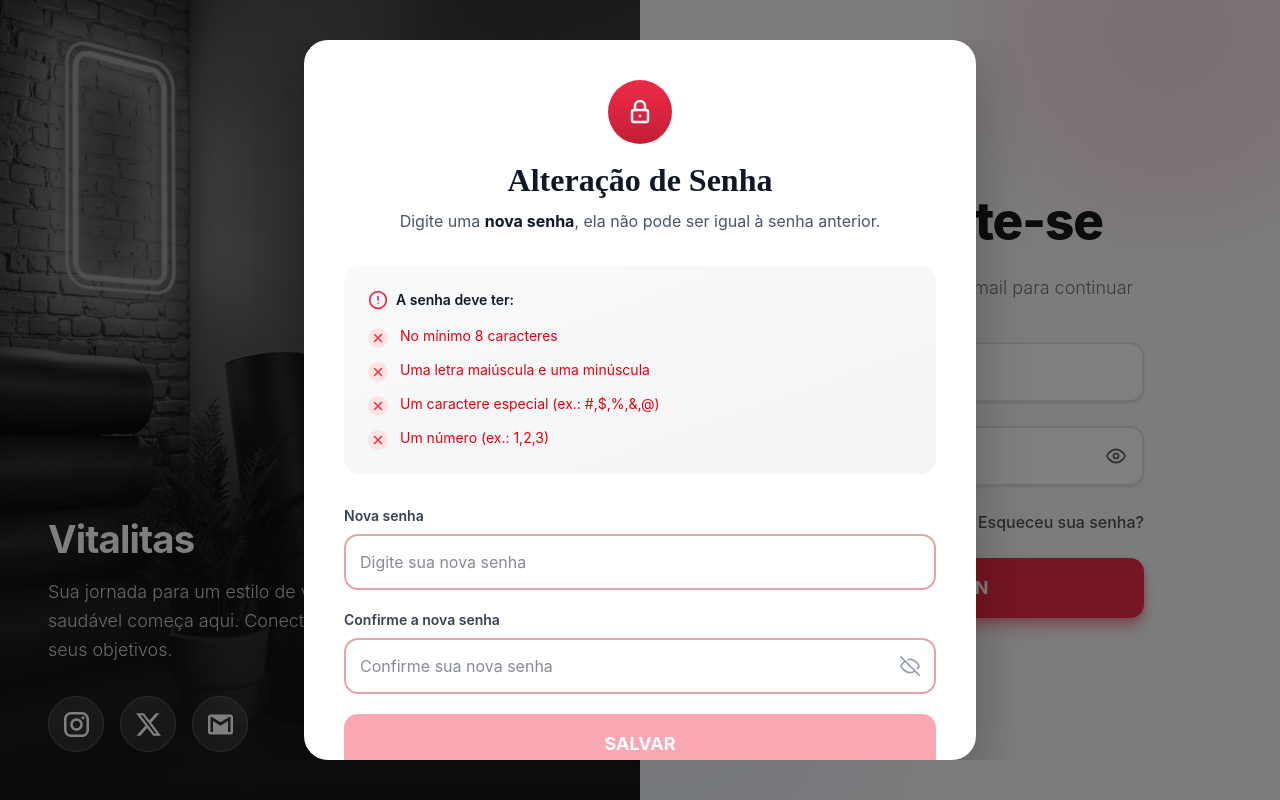
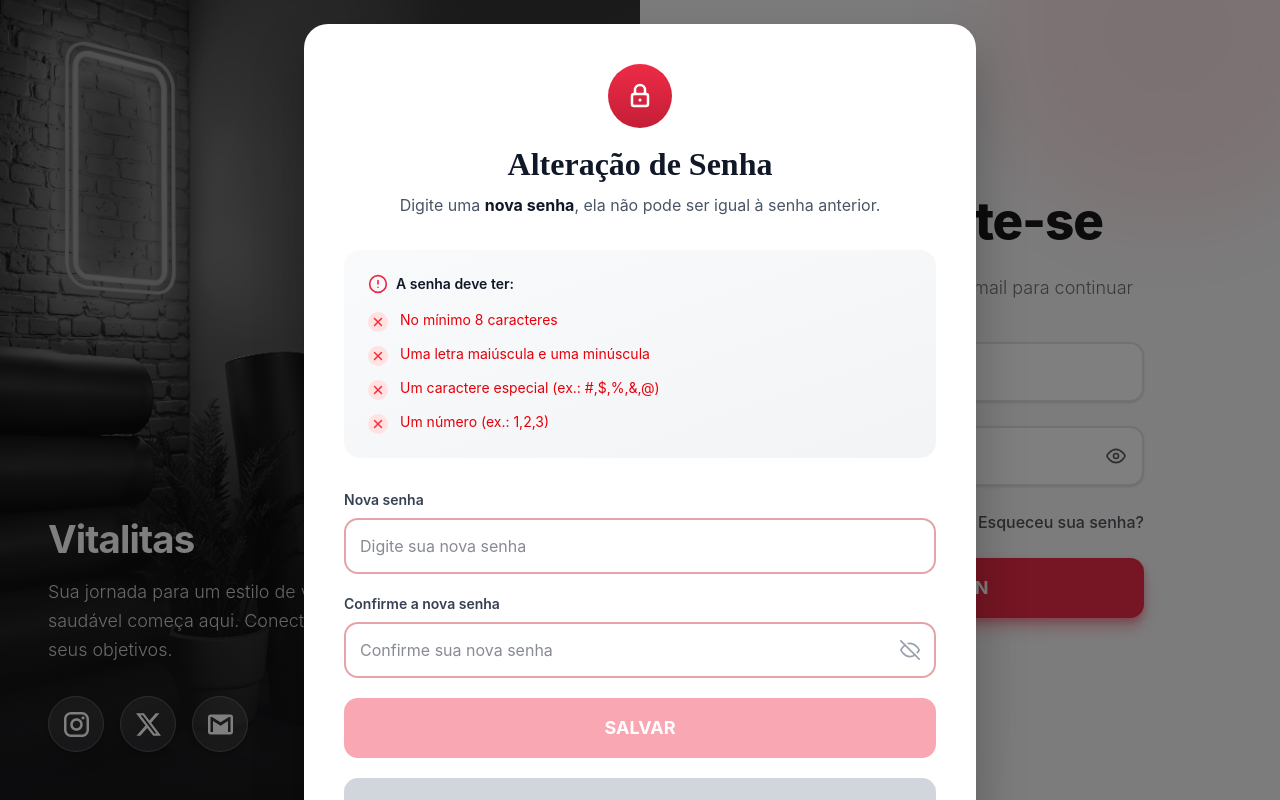
Before and after one commit to VitalitasPJT/vitalitas-frontend-app, a React (Vite) app: page /vitalitas/user/login in a window 1280 px wide. Both pictures are taken after a click on the button "Esqueceu sua senha?". Built offline with nearby package versions, Linux system fonts and the light colour scheme; a web font is replaced by a local one.

Commit message:
arrumou scroll geral e overflow modal

```diff
--- a/src/components/login/LoginPage.css
+++ b/src/components/login/LoginPage.css
@@ -7,11 +7,19 @@
    4. font-size com clamp() para tipografia fluida
    ========================================================================== */
 
-html, body, #root {
+/*
+  overflow: hidden APENAS no html/body para evitar scroll global da página de login.
+  O #root precisa de h-100% para o h-screen do LoginPage funcionar.
+  NÃO colocar overflow:hidden no #root — o modal (fixed) precisa escapar dele.
+*/
+html, body {
   height: 100%;
   margin: 0;
   padding: 0;
-  overflow: hidden;
+}
+
+#root {
+  height: 100%;
 }
 
 /* ≤ 425px — esconde o painel da imagem, login ocupa 100% */
--- a/src/components/login/LoginPage.tsx
+++ b/src/components/login/LoginPage.tsx
@@ -4,7 +4,13 @@ import RightPanel from '../../components/login/RightPanel';
 
 export default function LoginPage() {
   return (
-    <div className="login-page">
+    /*
+      h-screen: define altura exata da viewport — necessário para os filhos
+      usarem h-full e a imagem de fundo preencher corretamente
+      overflow-hidden: evita scroll causado pelos blur effects do RightPanel
+      Não usar classe CSS customizada aqui — tudo via Tailwind
+    */
+    <div className="flex h-screen w-full overflow-hidden bg-[#fafafa]">
       <LeftPanel />
       <RightPanel />
     </div>
--- a/src/components/login/Modal.tsx
+++ b/src/components/login/Modal.tsx
@@ -8,28 +8,24 @@ interface ModalProps {
 
 export function Modal({ isOpen, onClose, children }: ModalProps) {
   useEffect(() => {
-    if (isOpen) {
-      document.body.style.overflow = 'hidden';
-    } else {
-      document.body.style.overflow = 'unset';
-    }
+    if (!isOpen) return;
+
+    const scrollbarWidth = window.innerWidth - document.documentElement.clientWidth;
+    document.body.style.overflow = 'hidden';
+    document.body.style.paddingRight = `${scrollbarWidth}px`;
+
     return () => {
-      document.body.style.overflow = 'unset';
+      document.body.style.overflow = '';
+      document.body.style.paddingRight = '';
     };
   }, [isOpen]);
 
   if (!isOpen) return null;
 
   return (
-    <div className="fixed inset-0 z-50 flex items-center justify-center p-4 sm:p-6">
-      {/* Backdrop */}
-      <div className="absolute inset-0 bg-black/50" onClick={onClose} />
-      {/*
-        w-full: o filho (PasswordResetContent) controla seu próprio max-w
-        max-h evita que em telas pequenas o modal ultrapasse a tela
-        overflow-y-auto: scroll interno quando o conteúdo é maior que a tela
-      */}
-      <div className="relative z-10 flex w-full justify-center max-h-[90vh] overflow-y-auto rounded-[24px]">
+    <div className="fixed inset-0 z-50 overflow-y-auto">
+      <div className="fixed inset-0 bg-black/50" onClick={onClose} />
+      <div className="relative flex min-h-full items-center justify-center px-4 py-6">
         {children}
       </div>
     </div>
```
